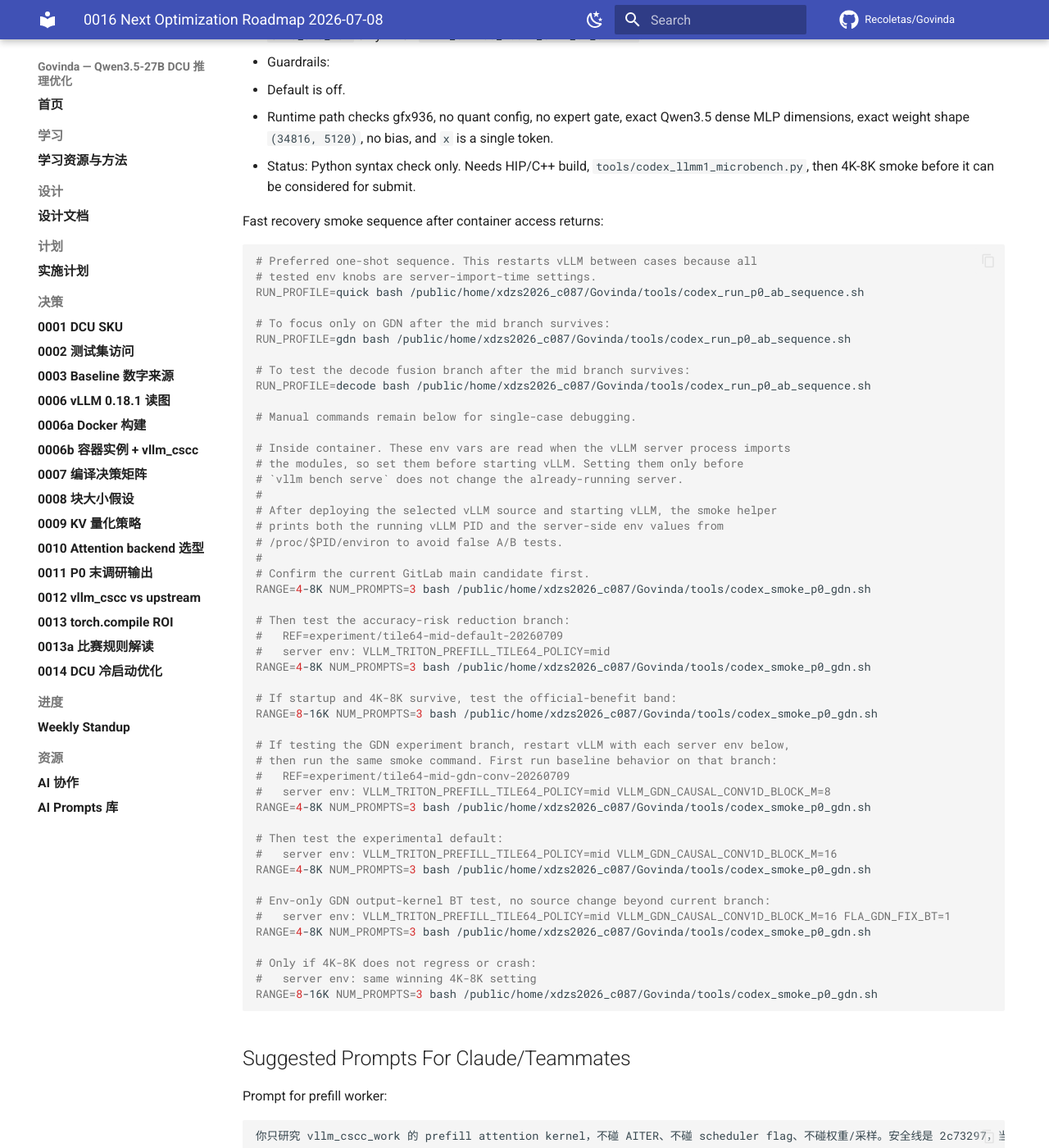
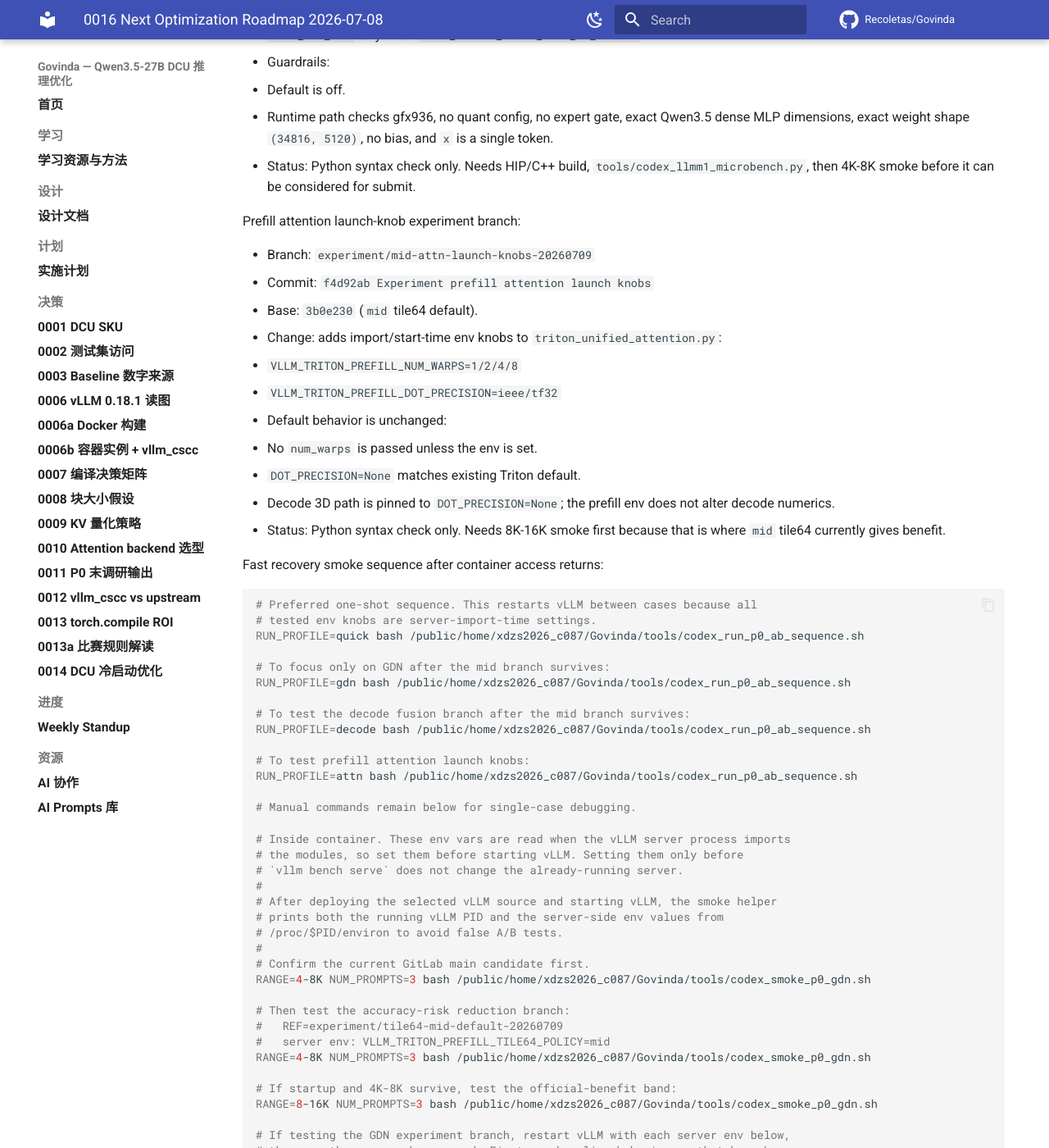
Before and after one commit to Recoletas/Govinda, an MkDocs documentation site: the page built from docs/decisions/0016-next-optimization-roadmap-2026-07-08.md, in a window 1280 px wide and 1400 px high, scrolled down 9999 px. Shown: the whole window at 82% size. Built offline with MkDocs 1.6.1 and Material for MkDocs 9.7.7, drawn with Linux system fonts in a browser that asks for light colours; comment, search, counter and statistics services are not loaded.

Commit message:
Add attention launch smoke profile

````diff
--- a/docs/decisions/0016-next-optimization-roadmap-2026-07-08.md
+++ b/docs/decisions/0016-next-optimization-roadmap-2026-07-08.md
@@ -399,6 +399,22 @@ Decode fusion experiment branch:
 - Status: Python syntax check only. Needs HIP/C++ build, `tools/codex_llmm1_microbench.py`,
   then 4K-8K smoke before it can be considered for submit.
 
+Prefill attention launch-knob experiment branch:
+
+- Branch: `experiment/mid-attn-launch-knobs-20260709`
+- Commit: `f4d92ab Experiment prefill attention launch knobs`
+- Base: `3b0e230` (`mid` tile64 default).
+- Change: adds import/start-time env knobs to `triton_unified_attention.py`:
+  - `VLLM_TRITON_PREFILL_NUM_WARPS=1/2/4/8`
+  - `VLLM_TRITON_PREFILL_DOT_PRECISION=ieee/tf32`
+- Default behavior is unchanged:
+  - No `num_warps` is passed unless the env is set.
+  - `DOT_PRECISION=None` matches existing Triton default.
+  - Decode 3D path is pinned to `DOT_PRECISION=None`; the prefill env does not
+    alter decode numerics.
+- Status: Python syntax check only. Needs 8K-16K smoke first because that is
+  where `mid` tile64 currently gives benefit.
+
 Fast recovery smoke sequence after container access returns:
 
 ```bash
@@ -411,6 +427,9 @@ RUN_PROFILE=gdn bash /public/home/xdzs2026_c087/Govinda/tools/codex_run_p0_ab_se
 
 # To test the decode fusion branch after the mid branch survives:
 RUN_PROFILE=decode bash /public/home/xdzs2026_c087/Govinda/tools/codex_run_p0_ab_sequence.sh
+
+# To test prefill attention launch knobs:
+RUN_PROFILE=attn bash /public/home/xdzs2026_c087/Govinda/tools/codex_run_p0_ab_sequence.sh
 
 # Manual commands remain below for single-case debugging.
 
````
Also changed, not shown: 4 other files.
